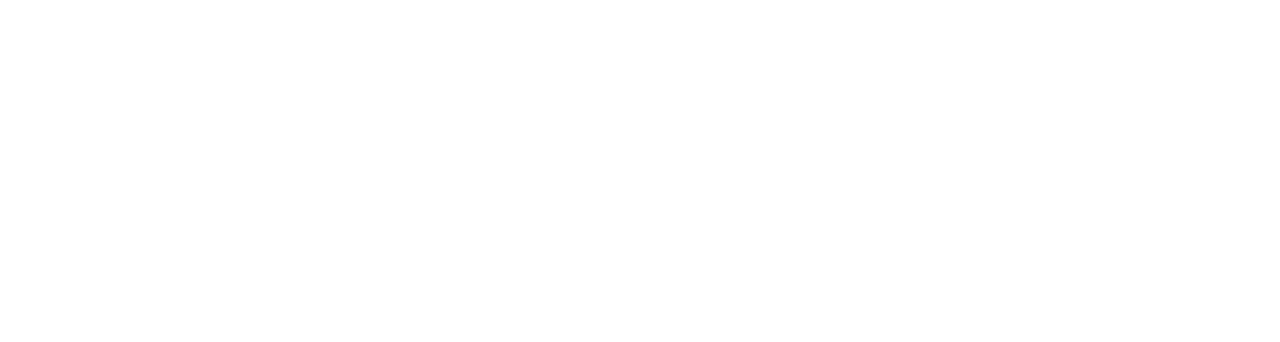
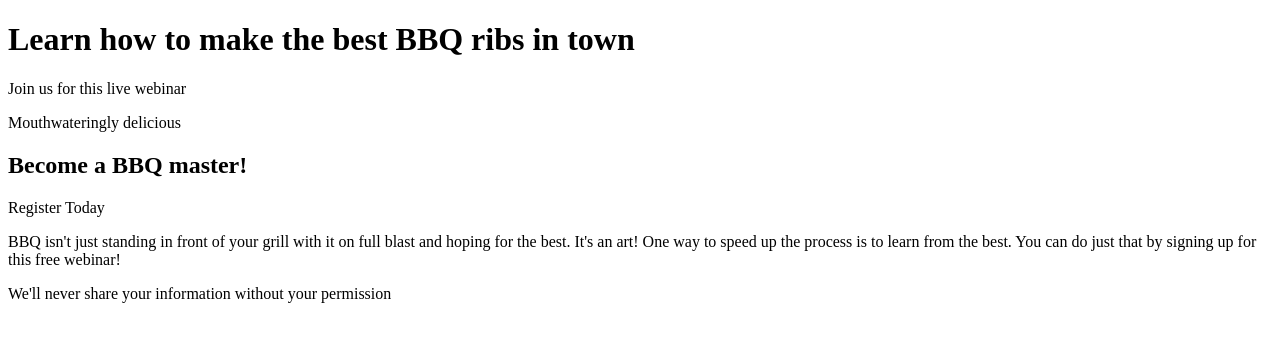
Before and after one commit to andrewthedina/responsive-form, a plain HTML site: page index.html in a window 1280 px wide. Drawn offline with Linux system fonts and the light colour scheme.

Commit message:
sets up basic html without classes

```diff
--- a/index.html
+++ b/index.html
@@ -4,8 +4,18 @@
     <head>
         <link href="styles.css" rel="stylesheet">
     </head>
+    <body>
+        <div class="intro">
+            <h1>Learn how to make the best BBQ ribs in town</h1>
+            <p>Join us for this live webinar</p>
+            <p>Mouthwateringly delicious</p>
+        </div>
 
-    <body>
-
+        <div class="main-content">
+            <h2>Become a BBQ master!</h2>
+            <p>Register Today</p>
+            <p>BBQ isn't just standing in front of your grill with it on full blast and hoping for the best. It's an art! One way to speed up the process is to learn from the best. You can do just that by signing up for this free webinar!</p>
+            <p>We'll never share your information without your permission</p>
+        </div>
     </body>
 </html>
```
